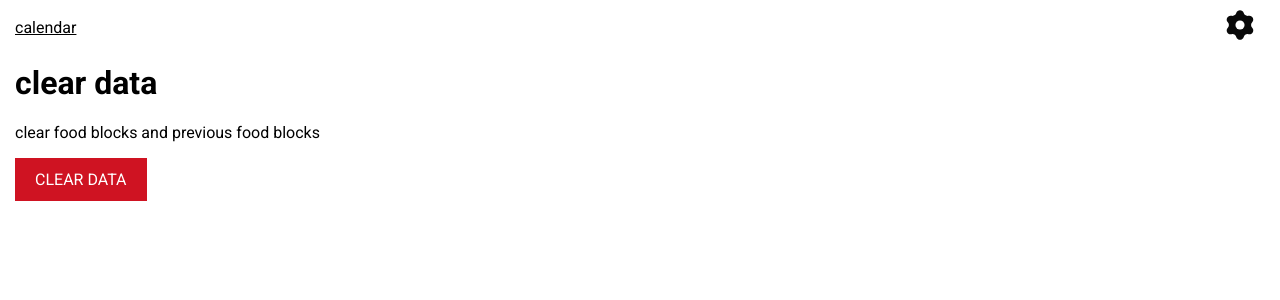
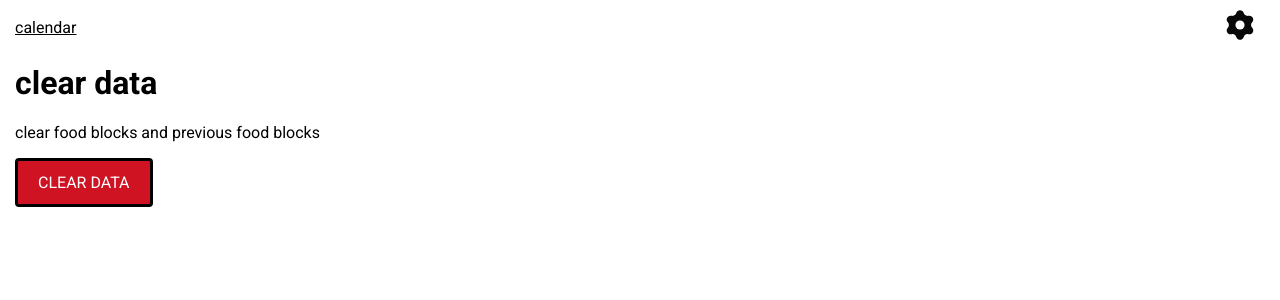
Before and after one commit to colorlessenergy/calorie-tracker, a Next.js app: page /settings/data/clear-data in a window 1280 px wide. Shown: the top 300 px of the page. Built offline with nearby package versions, Linux system fonts and the light colour scheme.

Commit message:
add border and border radius styles to button

```diff
--- a/styles/module.scss
+++ b/styles/module.scss
@@ -42,6 +42,8 @@
 }
 
 .button {
+  border: 3px solid #000000;
+  border-radius: 4px;
   padding: 12px 20px;
 
   color: #ffffff;
```
